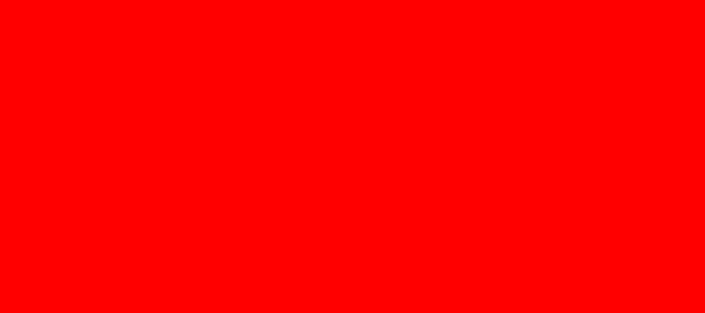
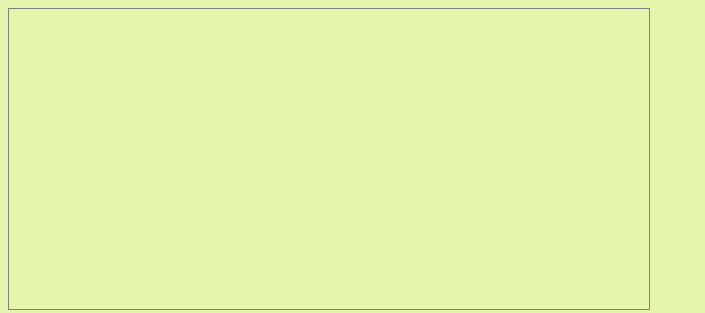
Before and after one commit to plumpNation/canvas-experiment, a plain HTML site: page index.html in a window 1280 px wide. Shown: the whole page, without its empty margins (0-705 px from the left). Drawn offline with Linux system fonts and the light colour scheme.

Commit message:
Added reading materials and changed bg color to be more bearable

```diff
--- a/index.html
+++ b/index.html
@@ -5,7 +5,11 @@
         <title>Canvas</title>
         <style>
             body {
-                background: red;
+                background: #E6F5AE;
+            }
+
+            canvas {
+                border: 1px solid grey;
             }
         </style>
     </head>
```
Also changed, not shown: README.md.
